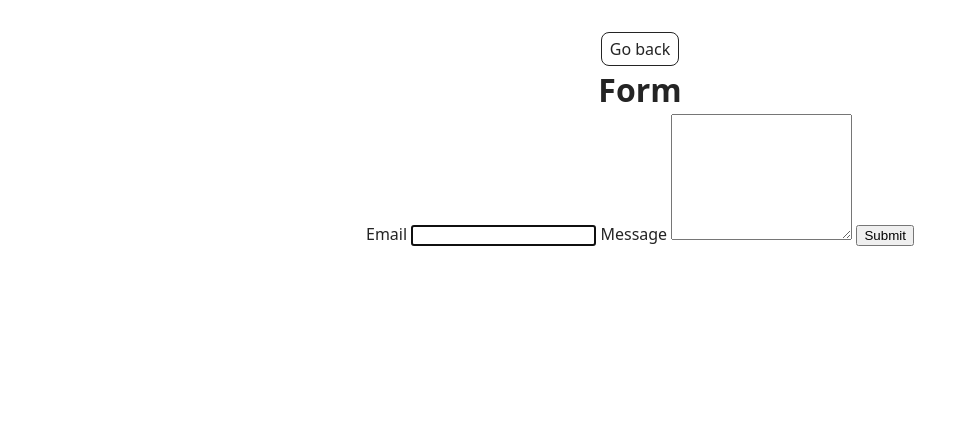
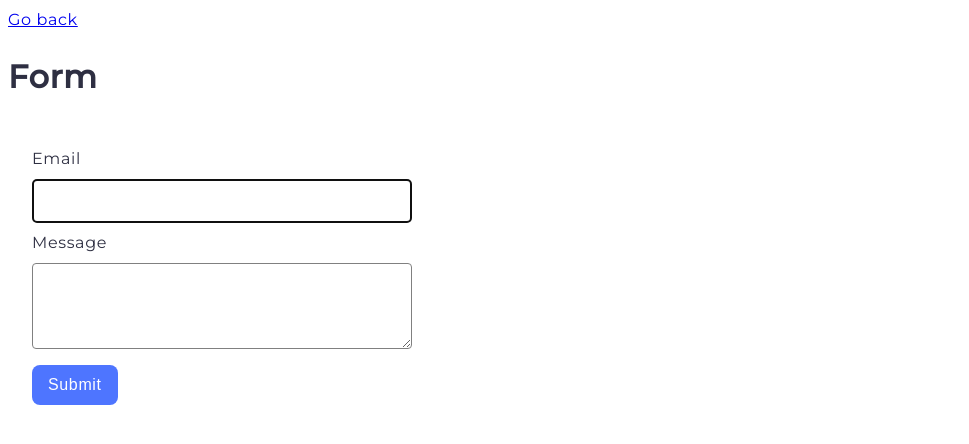
Before and after one commit to syniepolskyi84/goit-js-hw-09, a website built with Vite: page src/2-form.html in a window 1280 px wide. Shown: the whole page, without its empty margins (0-969 px from the left). Built offline with nearby package versions, Linux system fonts and the light colour scheme.

Commit message:
corection 2-form.html

```diff
--- a/src/2-form.html
+++ b/src/2-form.html
@@ -5,7 +5,7 @@
     <meta http-equiv="X-UA-Compatible" content="IE=edge" />
     <meta name="viewport" content="width=device-width, initial-scale=1.0" />
     <title>Form</title>
-    <link rel="stylesheet" href="./css/styles.css" />
+    <link rel="stylesheet" href="./css/2-form.css" />
     <link rel="preconnect" href="https://fonts.googleapis.com">
   <link rel="preconnect" href="https://fonts.gstatic.com" crossorigin>
   <link href="https://fonts.googleapis.com/css2?family=Montserrat:wght@400;500&display=swap" rel="stylesheet">
```
